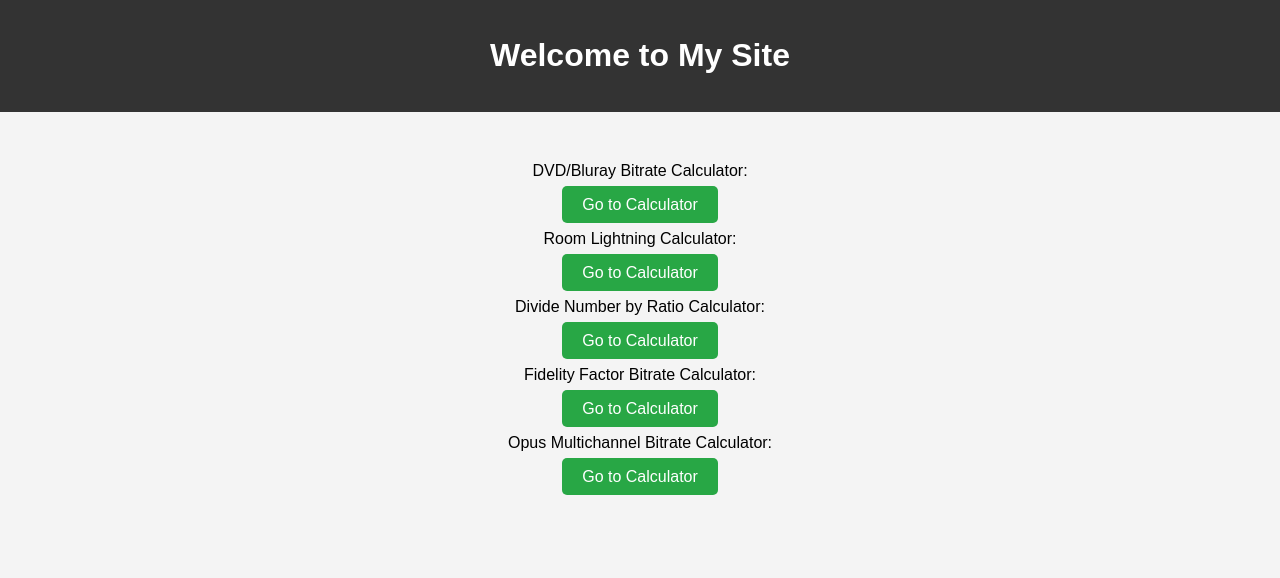
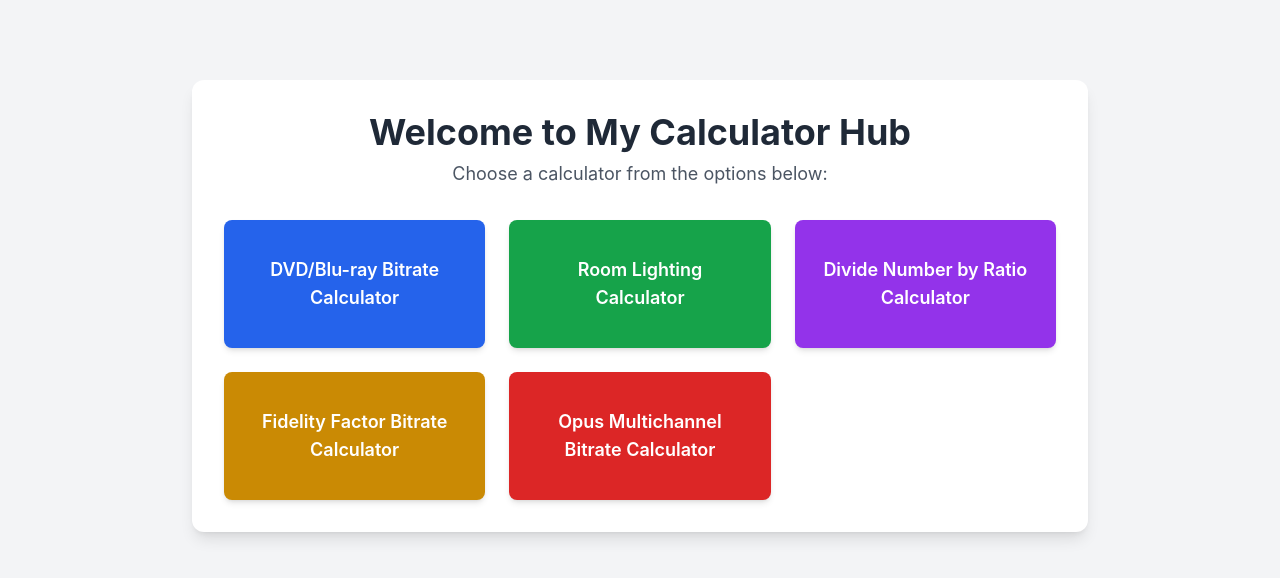
Before and after one commit to xzpyth/xzpyth.github.io, a plain HTML site: page index.html in a window 1280 px wide. Drawn offline with nearby package versions, Linux system fonts and the light colour scheme.

Commit message:
Add files via upload

```diff
--- a/index.html
+++ b/index.html
@@ -3,55 +3,47 @@
 <head>
     <meta charset="UTF-8">
     <meta name="viewport" content="width=device-width, initial-scale=1.0">
-    <title>Welcome to My Site</title>
+    <title>My Calculator Hub</title>
+    <script src="https://cdn.tailwindcss.com"></script>
     <style>
+        /* Custom font for better aesthetics (Inter is used in the calculator) */
         body {
-            font-family: Arial, sans-serif;
-            background-color: #f4f4f4;
-            margin: 0;
-            padding: 0;
-        }
-        header {
-            background-color: #333;
-            color: white;
-            text-align: center;
-            padding: 1rem;
-        }
-        .content {
-            text-align: center;
-            margin-top: 50px;
-        }
-        .link {
-            padding: 10px 20px;
-            background-color: #28a745;
-            color: white;
-            text-decoration: none;
-            border-radius: 5px;
-        }
-        .link:hover {
-            background-color: #218838;
+            font-family: 'Inter', sans-serif;
+            background-color: #f3f4f6; /* Light gray background, matching calculator */
         }
     </style>
 </head>
-<body>
+<body class="p-4 sm:p-6 md:p-8 lg:p-10">
 
-<header>
-    <h1>Welcome to My Site</h1>
-</header>
+    <div class="max-w-4xl mx-auto bg-white p-6 sm:p-8 rounded-xl shadow-lg mt-10">
+        <header class="text-center mb-8">
+            <h1 class="text-3xl sm:text-4xl font-bold text-gray-800">Welcome to My Calculator Hub</h1>
+            <p class="text-gray-600 text-lg mt-2">Choose a calculator from the options below:</p>
+        </header>
 
-<div class="content">
-    <p>DVD/Bluray Bitrate Calculator:</p>
-    <a href="tools/DVD BD Bitrate calculator.html" class="link">Go to Calculator</a>
-    <p>Room Lightning Calculator:</p>
-    <a href="tools/room lightning calculator v2.html" class="link">Go to Calculator</a>
-    <p>Divide Number by Ratio Calculator:</p>
-    <a href="tools/divide number ratio calculator.html" class="link">Go to Calculator</a>
-    <p>Fidelity Factor Bitrate Calculator:</p>
-    <a href="tools/Fidelity Factor Bitrate Calculator.html" class="link">Go to Calculator</a>
-    <p>Opus Multichannel Bitrate Calculator:</p>
-    <a href="tools/opus bitrate calculator.html" class="link">Go to Calculator</a>
+        <div class="grid grid-cols-1 sm:grid-cols-2 md:grid-cols-3 gap-6 text-center">
+            <a href="tools/DVD BD Bitrate calculator.html" class="flex items-center justify-center p-6 h-32 bg-blue-600 text-white font-semibold text-lg rounded-lg shadow-md hover:bg-blue-700 transition duration-300 ease-in-out">
+                DVD/Blu-ray Bitrate Calculator
+            </a>
 
-</div>
+            <a href="tools/room lightning calculator v2.html" class="flex items-center justify-center p-6 h-32 bg-green-600 text-white font-semibold text-lg rounded-lg shadow-md hover:bg-green-700 transition duration-300 ease-in-out">
+                Room Lighting Calculator
+            </a>
+
+            <a href="tools/divide number ratio calculator.html" class="flex items-center justify-center p-6 h-32 bg-purple-600 text-white font-semibold text-lg rounded-lg shadow-md hover:bg-purple-700 transition duration-300 ease-in-out">
+                Divide Number by Ratio Calculator
+            </a>
+
+            <a href="tools/Fidelity Factor Bitrate Calculator.html" class="flex items-center justify-center p-6 h-32 bg-yellow-600 text-white font-semibold text-lg rounded-lg shadow-md hover:bg-yellow-700 transition duration-300 ease-in-out">
+                Fidelity Factor Bitrate Calculator
+            </a>
+
+            <a href="tools/opus bitrate calculator.html" class="flex items-center justify-center p-6 h-32 bg-red-600 text-white font-semibold text-lg rounded-lg shadow-md hover:bg-red-700 transition duration-300 ease-in-out">
+                Opus Multichannel Bitrate Calculator
+            </a>
+
+            </div>
+    </div>
 
 </body>
 </html>
```
